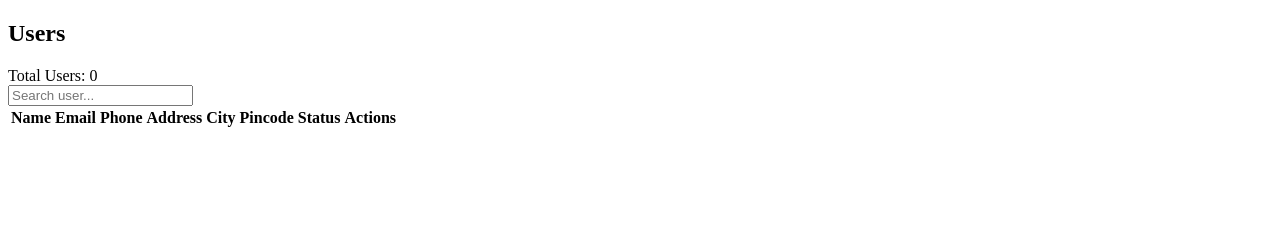
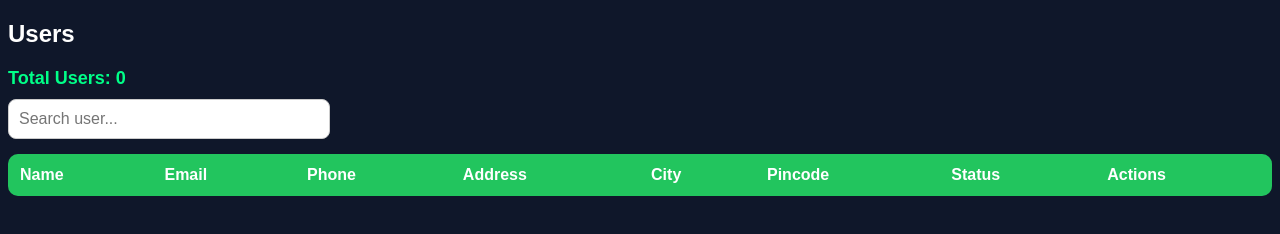
Before and after one commit to pratikmadavi90/project3, a website: page admin/pages/users.html in a window 1280 px wide. Drawn offline with Linux system fonts and the light colour scheme; the site is published under a folder, as on GitHub Pages, so addresses that start at the root find nothing; no server answers.

Commit message:
fix users css

```diff
--- a/admin/pages/users.html
+++ b/admin/pages/users.html
@@ -4,7 +4,7 @@
   <meta charset="UTF-8">
   <title>Users</title>
 
-  <link rel="stylesheet" href="/admin/css/users.css">
+  <link rel="stylesheet" href="../css/users.css">
 </head>
 
 <body>
```
